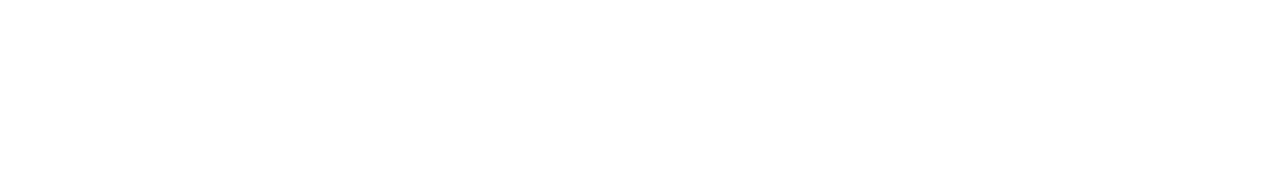
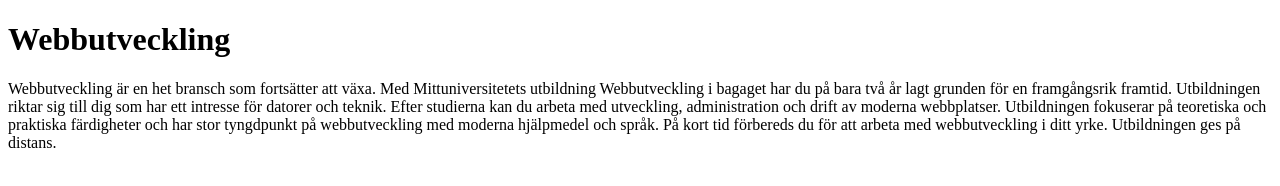
Before and after one commit to Kajsut/Lab2-DT068G-Webbanvandbarhet, a plain HTML site: page index.html in a window 1280 px wide. Drawn offline with Linux system fonts and the light colour scheme.

Commit message:
La in rubrik och ingress i headern

```diff
--- a/index.html
+++ b/index.html
@@ -7,7 +7,15 @@
 </head>
 <body>
     <header>
-
+        <h1>Webbutveckling</h1>
+        <p>
+            Webbutveckling är en het bransch som fortsätter att växa. Med Mittuniversitetets utbildning Webbutveckling i
+            bagaget har du på bara två år lagt grunden för en framgångsrik framtid. Utbildningen riktar sig till dig som
+            har ett intresse för datorer och teknik. Efter studierna kan du arbeta med utveckling, administration och drift
+            av moderna webbplatser. Utbildningen fokuserar på teoretiska och praktiska färdigheter och har stor tyngdpunkt
+            på webbutveckling med moderna hjälpmedel och språk. På kort tid förbereds du för att arbeta med webbutveckling
+            i ditt yrke. Utbildningen ges på distans.
+        </p>
     </header>
     <main>
 
```
